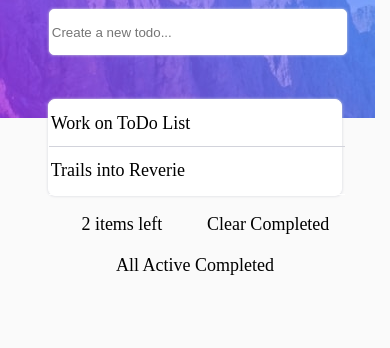
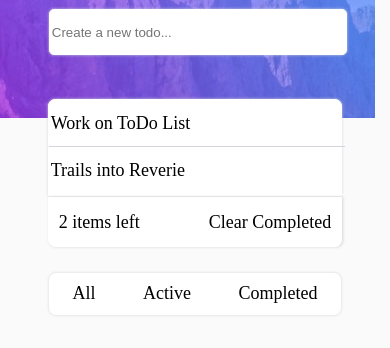
Before and after one commit to treaty1210/todo-list, a website: page dist/index.html in a window 390 px wide. Shown: the part 82-430 px from the top of the page. Drawn offline with Linux system fonts and the light colour scheme.

Commit message:
Adjusted boxes and borders for list and status

```diff
--- a/dist/index.html
+++ b/dist/index.html
@@ -33,15 +33,20 @@
   </div>
 
   <div class="statusBar">
-    <!-- Add dynamic number -->2 items left
+
+    <div class="itemCount">
+      <!-- Add dynamic number -->2 items left
+    </div>
 
     <div class="taskStatus">
-      All
-      Active
-      Completed
+      <div class="all">All</div>
+      <div class="active">Active </div>
+      <div class="completed">Completed</div>
     </div>
 
-    Clear Completed
+    <div class="clearComplete">
+      Clear Completed
+    </div>
   </div>
 
   <div class="footer">
--- a/dist/mobile.css
+++ b/dist/mobile.css
@@ -41,6 +41,8 @@
         min-width: 75vw;
         border: 1px solid white;
         border-radius: 7px;
+        border-bottom-left-radius: 0;
+        border-bottom-right-radius: 0;
         /* position: relative;
         bottom: 80px; */
         background-color: white;
@@ -66,14 +68,46 @@
         display: grid;
         grid-template-columns: 1fr 1fr;
         grid-area: statusBar;
-        justify-items: center;
+        min-height: 5vh;
+        margin-top: -17px;
+        background-color: white;
+        box-shadow: 1px 0 3px hsl(233, 11%, 84%);
+        align-items: center;
+        border: 1px solid white;
+        border-bottom-left-radius: 7px;
+        border-bottom-right-radius: 7px;
+    }
+
+    .itemCount, .clearComplete {
+        padding-top: 14px;
+
+    }
+
+    .itemCount {
+        margin-left: 10px;
+    }
+
+    .clearComplete {
+        justify-self: flex-end;
+        margin-right: 10px;
     }
 
     .taskStatus {
         /* position: relative;
         top: 40px; */
+        min-width: 75vw;
+        max-width: 75vw;
         grid-area: 2 / 1 / 3 / 3;
-        margin-top: 20px;
+        margin-top: 40px;
+        background-color: white;
+        box-shadow: 0 0 3px hsl(233, 11%, 84%);
+        display: flex;
+        justify-content: space-around;
+        align-items: center;
+        min-height: 5vh;
+        border-bottom-left-radius: 7px;
+        border-bottom-right-radius: 7px;
+        border-radius: 7px;
     }
 
     .footer {
```
